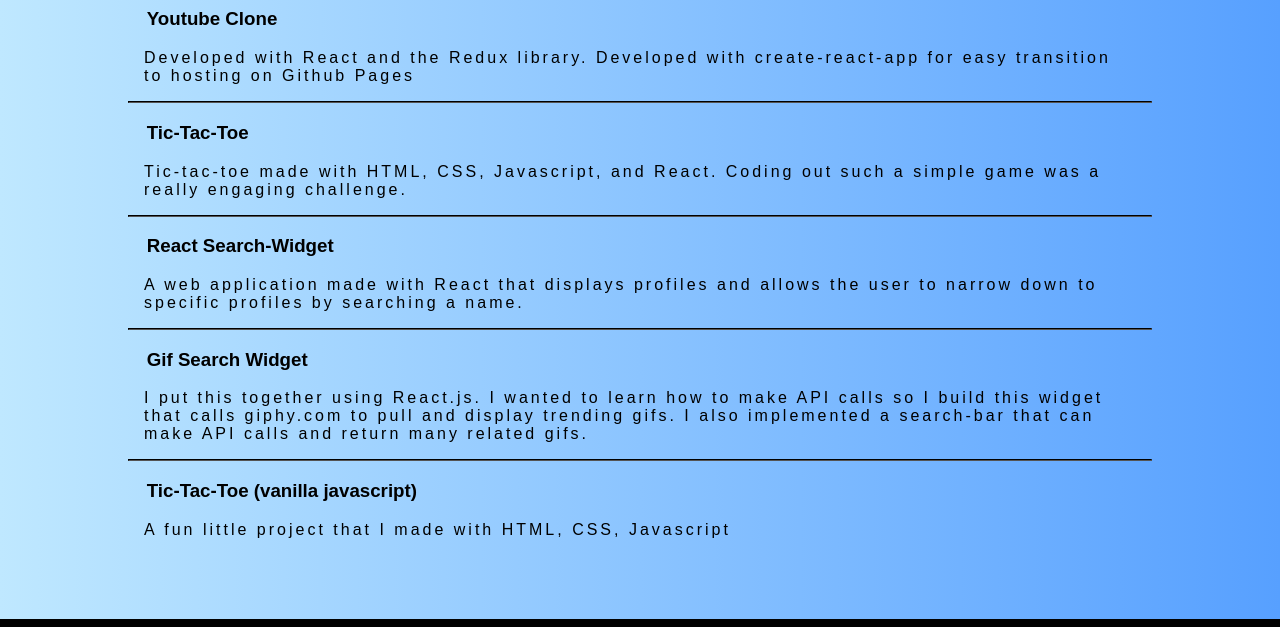
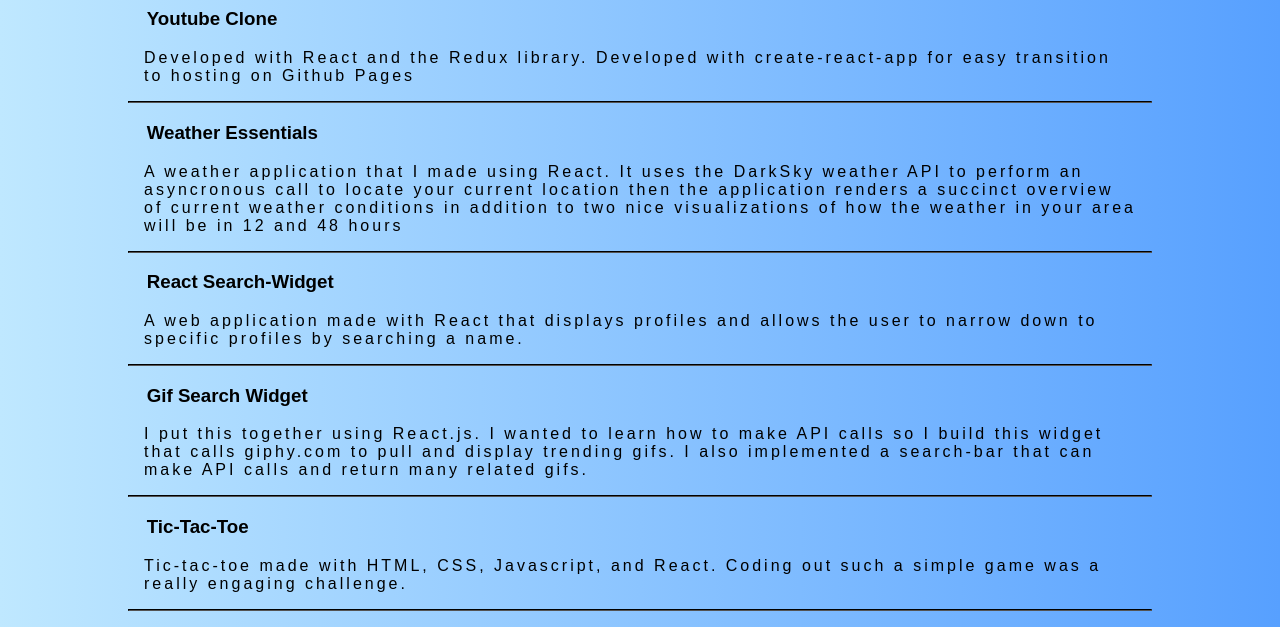
Before and after one commit to krbrennan/portfolio, a website: page index.html in a window 1280 px wide. Shown: the part 1800-2427 px from the top of the page. Drawn offline with Linux system fonts and the light colour scheme; some packages are replaced by stand-ins of ours; a script that the page names is missing.

Commit message:
Added new project

```diff
--- a/index.html
+++ b/index.html
@@ -67,9 +67,9 @@
             </li>
             <hr>
             <li class='project-li'>
-              <a class='project-pic' target="_blank" href="https://krbrennan.github.io/react_tic_tac_toe/">
-                <h3 class=project-title>Tic-Tac-Toe</h3>
-                  <p class='text-center'>Tic-tac-toe made with HTML, CSS, Javascript, and React. Coding out such a simple game was a really engaging challenge.</p>
+              <a class='project-pic' target="_blank" href="https://krbrennan.github.io/weather_react/">
+                <h3 class=project-title>Weather Essentials</h3>
+                  <p class='text-center'>A weather application that I made using React. It uses the DarkSky weather API to perform an asyncronous call to locate your current location then the application renders a succinct overview of current weather conditions in addition to two nice visualizations of how the weather in your area will be in 12 and 48 hours</p>
               </a>
             </li>
             <hr>
@@ -85,6 +85,14 @@
                 <h3 class=project-title>Gif Search Widget</h3>
                   <p class='text-center'>I put this together using React.js. I wanted to learn how to make API calls so I build this widget that calls giphy.com to pull and display trending gifs. I also implemented a search-bar that can make API calls and return many related gifs.</p>
               </a>
+              <hr>
+              <li class='project-li'>
+                <a class='project-pic' target="_blank" href="https://krbrennan.github.io/react_tic_tac_toe/">
+                  <h3 class=project-title>Tic-Tac-Toe</h3>
+                    <p class='text-center'>Tic-tac-toe made with HTML, CSS, Javascript, and React. Coding out such a simple game was a really engaging challenge.</p>
+                </a>
+              </li>
+            </hr>
             </li>
             <hr>
             <li class='project-li'>
```
